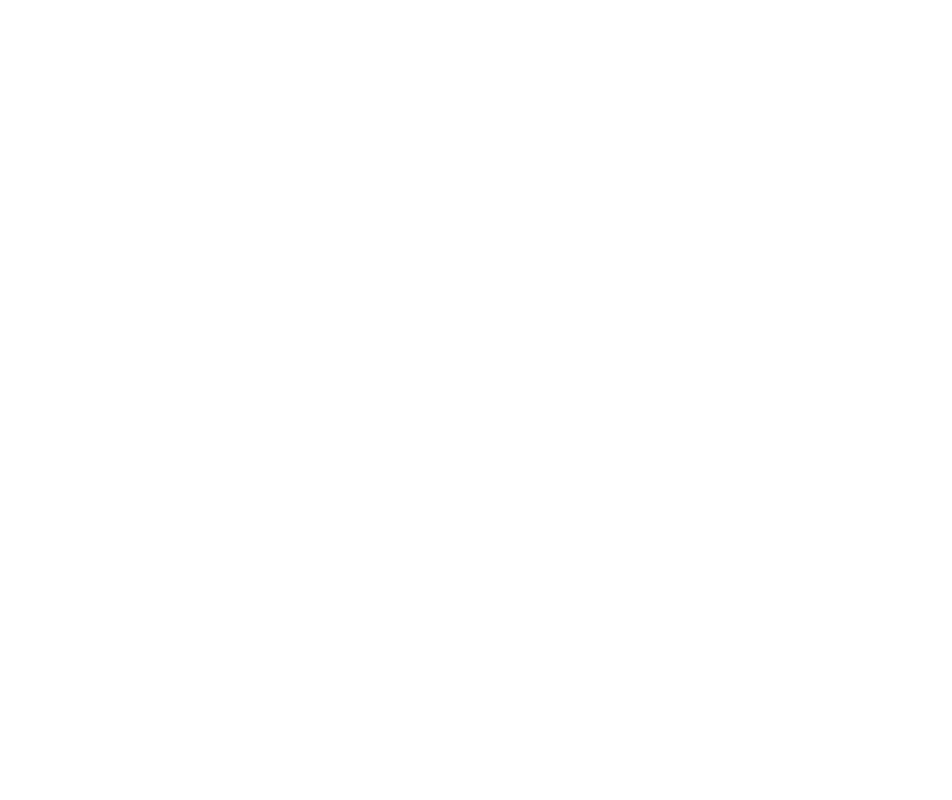
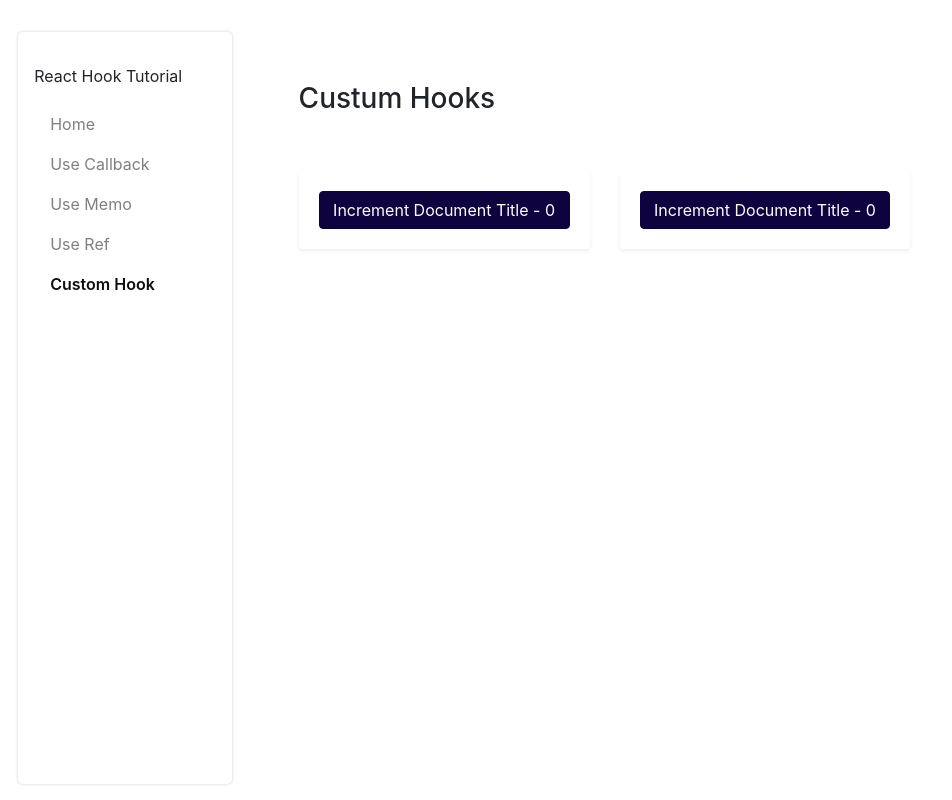
Before and after one commit to Unit-Git/ReactJS-Hooks-Codevolution, a React (Create React App) app: page /custom-hook in a window 1280 px wide. Shown: the whole page, without its empty margins (0-952 px from the left). Built offline with nearby package versions, Linux system fonts and the light colour scheme.

Commit message:
create useDocTitle() for my simple custom hook

```diff
--- a/src/Components/layouts/Sidebar.hook.jsx
+++ b/src/Components/layouts/Sidebar.hook.jsx
@@ -30,6 +30,11 @@
                 Use Ref
               </NavItemHook>
             </NavItem>
+            <NavItem>
+              <NavItemHook {...props} className="nav-link " to="/custom-hook">
+                Custom Hook
+              </NavItemHook>
+            </NavItem>
           </Nav>
         </div>
       </Container>
--- a/src/Pages/_MainHook.jsx
+++ b/src/Pages/_MainHook.jsx
@@ -6,6 +6,7 @@
 import UseCallbackHook from "./useCallback/UseCallbackHook.jsx";
 import UseMemoHook from "./useMemo/UseMemoHook";
 import UseRefHook from "./useRef/UseRefHook";
+import CustomHooks from "./customHooks/CustomHooks";
 
 function _MainHook() {
   return (
@@ -26,6 +27,10 @@
               path="/use-ref"
               component={props => <UseRefHook {...props} />}
             />
+            <Route
+              path="/custom-hook"
+              component={props => <CustomHooks {...props} />}
+            />
           </Switch>
         </HKWrapper>
       </Fragment>
--- /dev/null
+++ b/src/Pages/customHooks/Custom.DocTitleOne.jsx
@@ -0,0 +1,27 @@
+import React, { Fragment, useState } from "react";
+import { Card, Button } from "reactstrap";
+import useDocTitle from "../../hooks/useDocTitle";
+
+function CustomDocTitleOne() {
+  const [count, setCount] = useState(0);
+
+  // useEffect(() => {
+  //   document.title = "Custom Hook " + count;
+  //   return () => {
+  //     document.title = "Loading..";
+  //   };
+  // }, [count]);
+  useDocTitle("use", count);
+
+  return (
+    <Fragment>
+      <Card body className="border-0 shadow-sm">
+        <Button onClick={() => setCount(count + 1)}>
+          Increment Document Title - {count}
+        </Button>
+      </Card>
+    </Fragment>
+  );
+}
+
+export default CustomDocTitleOne;
--- /dev/null
+++ b/src/Pages/customHooks/Custom.DocTitleTwo.jsx
@@ -0,0 +1,26 @@
+import React, { Fragment, useState } from "react";
+import { Card, Button } from "reactstrap";
+
+function CustomDocTitleTwo() {
+  const [count, setCount] = useState(0);
+
+  // useEffect(() => {
+  //   document.title = "Custom Hook " + count;
+  //   return () => {
+  //     document.title = "Loading..";
+  //   };
+  // }, [count]);
+  // useDocTitle("use", count);
+
+  return (
+    <Fragment>
+      <Card body className="border-0 shadow-sm">
+        <Button onClick={() => setCount(count + 1)}>
+          Increment Document Title - {count}
+        </Button>
+      </Card>
+    </Fragment>
+  );
+}
+
+export default CustomDocTitleTwo;
--- /dev/null
+++ b/src/Pages/customHooks/CustomHooks.jsx
@@ -0,0 +1,27 @@
+import React from "react";
+import { Container, Row, Col } from "reactstrap";
+import CustomDocTitleOne from "./Custom.DocTitleOne";
+import CustomDocTitleTwo from "./Custom.DocTitleTwo";
+import TemplateHook from "../../Components/layouts/Template";
+
+function CustomHooks(props) {
+  return (
+    <TemplateHook {...props}>
+      <Container className="pt-md-5">
+        <h3>Custum Hooks</h3>
+        <br />
+        <br />
+        <Row>
+          <Col sm={6} md={4}>
+            <CustomDocTitleOne />
+          </Col>
+          <Col sm={6} md={4}>
+            <CustomDocTitleTwo />
+          </Col>
+        </Row>
+      </Container>
+    </TemplateHook>
+  );
+}
+
+export default CustomHooks;
--- /dev/null
+++ b/src/hooks/useDocTitle.js
@@ -0,0 +1,13 @@
+import React, { useEffect } from "react";
+
+function useDocTitle(text, count) {
+  useEffect(() => {
+    document.title = `${text} - ${count}`;
+
+    return () => {
+      document.title = "React App";
+    };
+  }, [count]);
+}
+
+export default useDocTitle;
```
